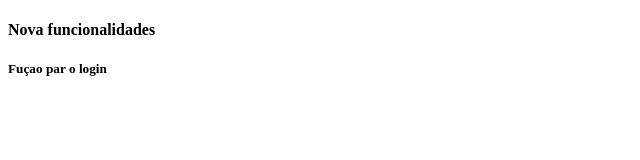
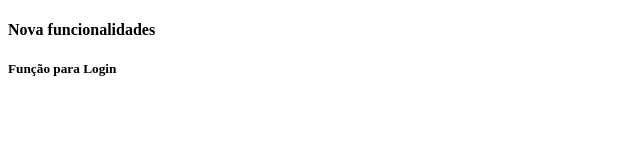
Before and after one commit to Nilson-Alcides/Semana15-2, a plain HTML site: page sobre.html in a window 1280 px wide. Shown: the full height of the page, 0-640 px from the left. Drawn offline with Linux system fonts and the light colour scheme.

Commit message:
Atualização sobre.html

```diff
--- a/sobre.html
+++ b/sobre.html
@@ -8,6 +8,6 @@
 </head>
 <body>
     <h4>Nova funcionalidades</h4>
-    <h5>Fuçao par o login</h5>
+    <h5>Função para Login</h5>
 </body>
 </html>
```
